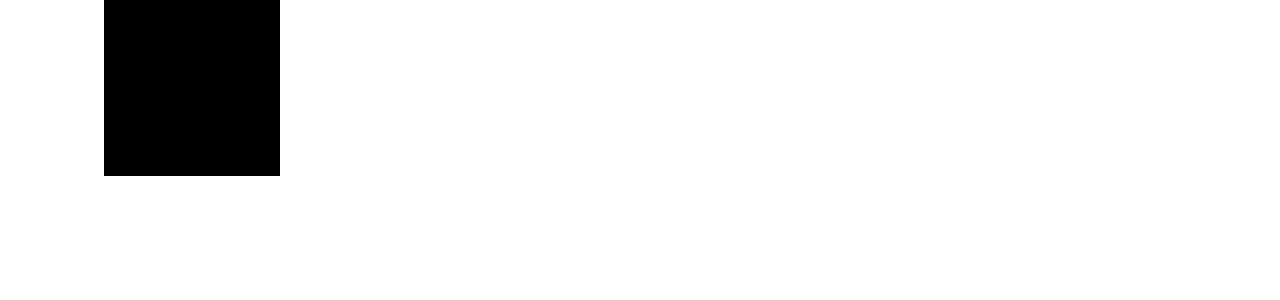
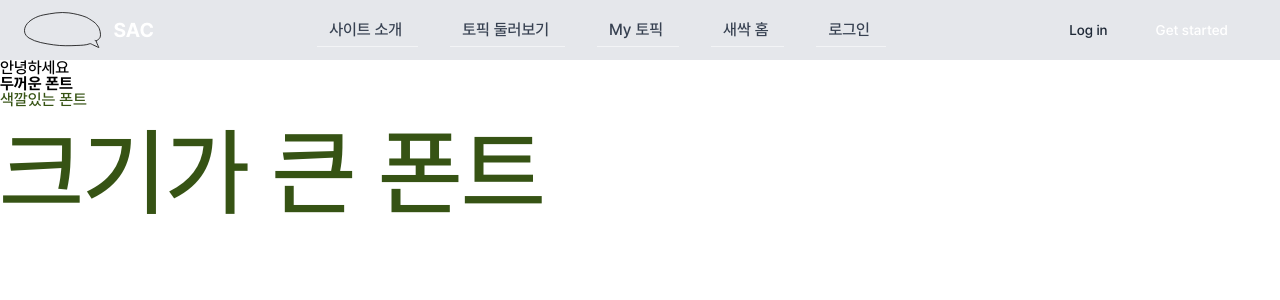
Before and after one commit to Hyundai-Charowner/Sac-FE, a React (Create React App) app in the folder sac/: page / in a window 1280 px wide. Shown: the top 300 px of the page. Built offline with nearby package versions, Linux system fonts and the light colour scheme.

Commit message:
directory add

```diff
--- a/sac/src/App.js
+++ b/sac/src/App.js
@@ -1,8 +1,14 @@
+import Header from "./components/Header";
+
 function App() {
     return (
-        <div className="h-96 w-96 flex justify-center">
-            <div className="h-44 w-44 bg-black"></div>
-
+        <div className="h-max">
+            <Header/>
+            <p>안녕하세요</p>
+            <p className="font-bold">두꺼운 폰트</p>
+            <p className="text-lime-900">색깔있는 폰트</p>
+            <br/>
+            <p className="text-lime-900 text-8xl">크기가 큰 폰트</p>
         </div>
 
     );
--- /dev/null
+++ b/sac/src/components/Header.js
@@ -0,0 +1,42 @@
+import logo from '../assets/svg/logo.svg'
+export default function Header(){
+    return(<header>
+        <nav className="bg-gray-200 border-gray-200 px-4 lg:px-6 py-2.5">
+            <div className="flex flex-wrap justify-between items-center mx-auto max-w-screen-xl">
+                <a href="#" className="flex items-center">
+                    <img src={logo} alt="로고" className="mr-3 h-6 sm:h-9" />
+                    <span className="self-center text-xl font-semibold whitespace-nowrap text-white">SAC</span>
+                </a>
+                <div className="flex items-center lg:order-2">
+                    <a href="#" className="text-gray-800 dark:text-white hover:bg-gray-50 focus:ring-4 focus:ring-gray-300 font-medium rounded-lg text-sm px-4 lg:px-5 py-2 lg:py-2.5 mr-2 dark:hover:bg-gray-700 focus:outline-none dark:focus:ring-gray-800">Log in</a>
+                    <a href="#" className="text-white bg-primary-700 hover:bg-primary-800 focus:ring-4 focus:ring-primary-300 font-medium rounded-lg text-sm px-4 lg:px-5 py-2 lg:py-2.5 mr-2 dark:bg-primary-600 dark:hover:bg-primary-700 focus:outline-none dark:focus:ring-primary-800">Get started</a>
+                    <button data-collapse-toggle="mobile-menu-2" type="button" className="inline-flex items-center p-2 ml-1 text-sm text-gray-500 rounded-lg lg:hidden hover:bg-gray-100 focus:outline-none focus:ring-2 focus:ring-gray-200 dark:text-gray-400 dark:hover:bg-gray-700 dark:focus:ring-gray-600" aria-controls="mobile-menu-2" aria-expanded="false">
+                        <span className="sr-only">Open main menu</span>
+                        <svg className="w-6 h-6" fill="currentColor" viewBox="0 0 20 20" xmlns="http://www.w3.org/2000/svg"><path fill-rule="evenodd" d="M3 5a1 1 0 011-1h12a1 1 0 110 2H4a1 1 0 01-1-1zM3 10a1 1 0 011-1h12a1 1 0 110 2H4a1 1 0 01-1-1zM3 15a1 1 0 011-1h12a1 1 0 110 2H4a1 1 0 01-1-1z" clip-rule="evenodd"></path></svg>
+                        <svg className="hidden w-6 h-6" fill="currentColor" viewBox="0 0 20 20" xmlns="http://www.w3.org/2000/svg"><path fill-rule="evenodd" d="M4.293 4.293a1 1 0 011.414 0L10 8.586l4.293-4.293a1 1 0 111.414 1.414L11.414 10l4.293 4.293a1 1 0 01-1.414 1.414L10 11.414l-4.293 4.293a1 1 0 01-1.414-1.414L8.586 10 4.293 5.707a1 1 0 010-1.414z" clip-rule="evenodd"></path></svg>
+                    </button>
+                </div>
+                <div className="hidden justify-between items-center w-full lg:flex lg:w-auto lg:order-1" id="mobile-menu-2">
+                    <ul className="flex flex-col mt-4 font-medium lg:flex-row lg:space-x-8 lg:mt-0">
+                        <li>
+                            <a href="#" className="block py-2 pr-4 pl-3 text-gray-700 border-b border-gray-100 hover:bg-gray-50 ">사이트 소개</a>
+                        </li>
+                        <li>
+                            <a href="#" className="block py-2 pr-4 pl-3 text-gray-700 border-b border-gray-100 hover:bg-gray-50 ">토픽 둘러보기</a>
+                        </li>
+                        <li>
+                            <a href="#" className="block py-2 pr-4 pl-3 text-gray-700 border-b border-gray-100 hover:bg-gray-50 ">My 토픽</a>
+                        </li>
+                        <li>
+                            <a href="#" className="block py-2 pr-4 pl-3 text-gray-700 border-b border-gray-100 hover:bg-gray-50 ">새싹 홈</a>
+                        </li>
+                        <li>
+                            <a href="#" className="block py-2 pr-4 pl-3 text-gray-700 border-b border-gray-100 hover:bg-gray-50">로그인</a>
+                        </li>
+                    </ul>
+                </div>
+            </div>
+        </nav>
+    </header>
+    )
+}
--- a/sac/src/reportWebVitals.js
+++ /dev/null
@@ -1,13 +0,0 @@
-const reportWebVitals = onPerfEntry => {
-  if (onPerfEntry && onPerfEntry instanceof Function) {
-    import('web-vitals').then(({ getCLS, getFID, getFCP, getLCP, getTTFB }) => {
-      getCLS(onPerfEntry);
-      getFID(onPerfEntry);
-      getFCP(onPerfEntry);
-      getLCP(onPerfEntry);
-      getTTFB(onPerfEntry);
-    });
-  }
-};
-
-export default reportWebVitals;
```
Also changed, not shown: sac/src/setupTests.js (deleted, +0 -5 lines), sac/src/assets/svg/logo.svg (added), 1 other file (tests, documents, lock files or other folders).
